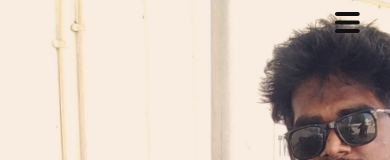
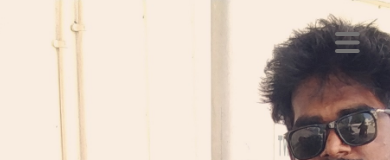
Before and after one commit to hariprasath14/my-app, a React (Create React App) app: page / in a window 390 px wide. Shown: the top 160 px of the page. Built offline with nearby package versions, Linux system fonts and the light colour scheme.

Commit message:
css changes

```diff
--- a/src/genaral.scss
+++ b/src/genaral.scss
@@ -8,8 +8,10 @@
   display: flex !important;
 }
 .my-menu-icon{
-  fill: #111;
+  // fill: #111;
+  fill: #747272;
   &:hover{
+    // fill: #a1a0a0;
     fill: #a1a0a0;
   }
 }
--- a/src/nav.scss
+++ b/src/nav.scss
@@ -29,7 +29,7 @@ nav{
     position: absolute;
     right: 0px;
     top: 0px;
-    padding: 10px 30px 30px 30px;
+    padding: 30px;
     display: none;
     cursor: pointer;
   }
@@ -42,11 +42,10 @@ nav{
       background: #111111e8;
       color: white;
       height: 100vh;
-      width: 70vw;
+      width: 77vw;
       position: fixed;
       left: unset;
       right: 0px;
-      padding: 10px 30px 30px 0px;
       li{
         margin-right:0px;
         padding: 25px 30px;
@@ -59,7 +58,7 @@ nav{
           background-color: transparent;
           padding: 0px;
           svg{
-            padding: 25px 30px;
+            padding: 30px;
             // &:hover{
             //   background: #ffffff3b;
             // }
```
